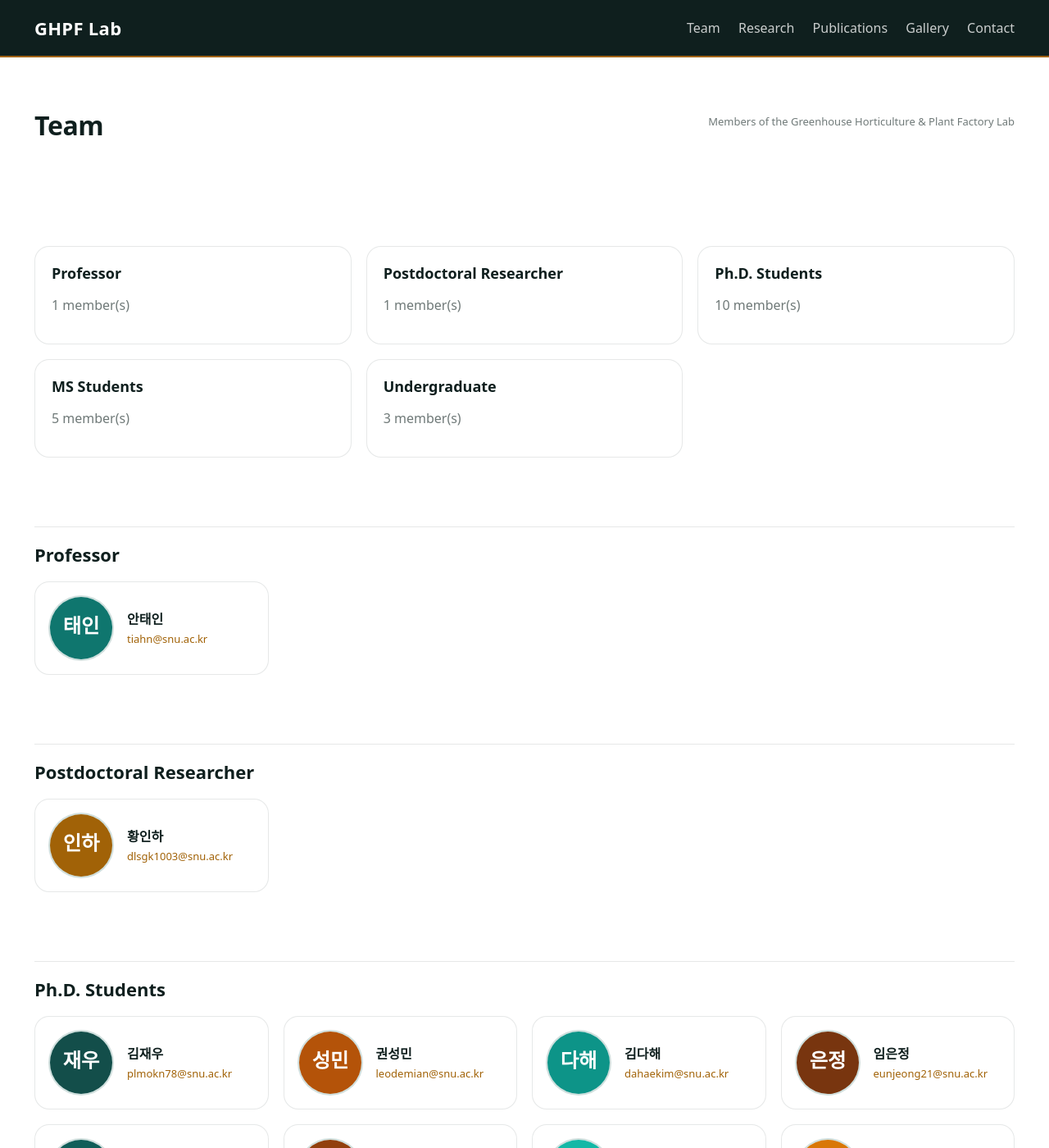
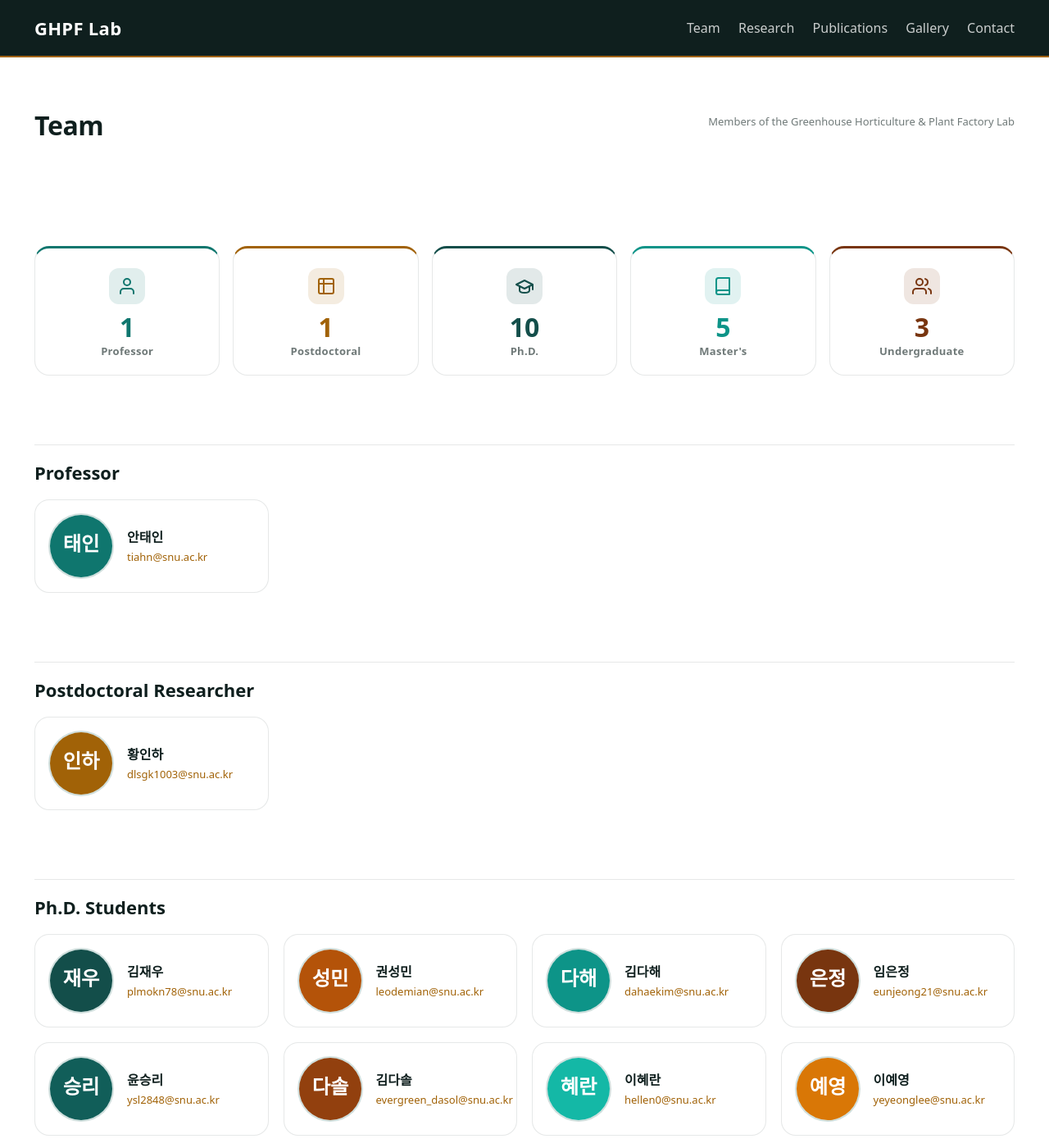
Before and after one commit to evergreendasol/Trial-2-lab-web, a Jekyll site: the page built from team.md, in a window 1280 px wide and 1400 px high. Shown: the whole window at 82% size. Built offline with Jekyll 4.4.1, drawn with Linux system fonts in a browser that asks for light colours.

Commit message:
Redesign team summary cards with accent colors, icons, and big numbers
- 5-column dashboard-style grid with per-category accent colors
- Large count number + icon + label layout
- Colored top border and tinted icon background per category
- Responsive: 3-col on tablet, 2-col on mobile

https://claude.ai/code/session_01TmRjvzfDazRavAh5211o6j

```diff
--- a/assets/css/site.css
+++ b/assets/css/site.css
@@ -407,17 +407,69 @@ a:hover{color:var(--accent)}
 /* =========================
    TEAM
    ========================= */
+.team-summary-grid{
+  display:grid;
+  grid-template-columns:repeat(5,1fr);
+  gap:16px;
+}
+
 .team-summary-card{
+  display:flex;
+  flex-direction:column;
+  align-items:center;
+  text-align:center;
   text-decoration:none;
   color:var(--text);
+  padding:24px 14px 20px;
+  border-radius:18px;
+  background:var(--panel);
+  border:1px solid var(--line);
+  border-top:3px solid var(--card-accent);
+  transition:transform .15s ease, box-shadow .15s ease, border-color .15s ease;
   cursor:pointer;
 }
+
 .team-summary-card:hover{
-  border-color:var(--accent2);
+  transform:translateY(-4px);
+  box-shadow:0 8px 24px rgba(0,0,0,.08);
+  border-color:var(--card-accent);
   color:var(--text);
 }
-.team-summary-card:hover h3{
-  color:var(--accent2);
+
+.team-summary-card__icon{
+  display:flex;
+  align-items:center;
+  justify-content:center;
+  width:44px;
+  height:44px;
+  border-radius:12px;
+  background:color-mix(in srgb, var(--card-accent) 12%, transparent);
+  color:var(--card-accent);
+  margin-bottom:12px;
+}
+
+.team-summary-card__count{
+  font-size:32px;
+  font-weight:800;
+  line-height:1;
+  color:var(--card-accent);
+  margin-bottom:4px;
+}
+
+.team-summary-card__label{
+  font-size:13px;
+  font-weight:600;
+  color:var(--muted);
+  letter-spacing:.3px;
+}
+
+@media (max-width:900px){
+  .team-summary-grid{grid-template-columns:repeat(3,1fr)}
+}
+@media (max-width:500px){
+  .team-summary-grid{grid-template-columns:repeat(2,1fr)}
+  .team-summary-card{padding:18px 10px 16px}
+  .team-summary-card__count{font-size:26px}
 }
 
 .team-section{
--- a/team.md
+++ b/team.md
@@ -20,30 +20,45 @@ title: Team
 
 <!-- Summary -->
 <section class="section">
-  <div class="grid">
-    <a href="#professor" class="card team-summary-card">
-      <h3>Professor</h3>
-      <p class="muted">{{ faculty_count }} member(s)</p>
+  <div class="team-summary-grid">
+    <a href="#professor" class="team-summary-card" style="--card-accent:#0f766e">
+      <span class="team-summary-card__icon">
+        <svg width="24" height="24" fill="none" stroke="currentColor" stroke-width="2" stroke-linecap="round" stroke-linejoin="round" viewBox="0 0 24 24"><path d="M20 21v-2a4 4 0 00-4-4H8a4 4 0 00-4 4v2"/><circle cx="12" cy="7" r="4"/></svg>
+      </span>
+      <span class="team-summary-card__count">{{ faculty_count }}</span>
+      <span class="team-summary-card__label">Professor</span>
     </a>
 
-    <a href="#postdoc" class="card team-summary-card">
-      <h3>Postdoctoral Researcher</h3>
-      <p class="muted">{{ postdoc_count }} member(s)</p>
+    <a href="#postdoc" class="team-summary-card" style="--card-accent:#a16207">
+      <span class="team-summary-card__icon">
+        <svg width="24" height="24" fill="none" stroke="currentColor" stroke-width="2" stroke-linecap="round" stroke-linejoin="round" viewBox="0 0 24 24"><path d="M9 3H5a2 2 0 00-2 2v4m6-6h10a2 2 0 012 2v4M9 3v18m0 0h10a2 2 0 002-2V9M9 21H5a2 2 0 01-2-2V9m0 0h18"/></svg>
+      </span>
+      <span class="team-summary-card__count">{{ postdoc_count }}</span>
+      <span class="team-summary-card__label">Postdoctoral</span>
     </a>
 
-    <a href="#phd" class="card team-summary-card">
-      <h3>Ph.D. Students</h3>
-      <p class="muted">{{ phd_students_count }} member(s)</p>
+    <a href="#phd" class="team-summary-card" style="--card-accent:#134e4a">
+      <span class="team-summary-card__icon">
+        <svg width="24" height="24" fill="none" stroke="currentColor" stroke-width="2" stroke-linecap="round" stroke-linejoin="round" viewBox="0 0 24 24"><path d="M22 10v6M2 10l10-5 10 5-10 5z"/><path d="M6 12v5c0 2 3 3 6 3s6-1 6-3v-5"/></svg>
+      </span>
+      <span class="team-summary-card__count">{{ phd_students_count }}</span>
+      <span class="team-summary-card__label">Ph.D.</span>
     </a>
 
-    <a href="#ms" class="card team-summary-card">
-      <h3>MS Students</h3>
-      <p class="muted">{{ ms_count }} member(s)</p>
+    <a href="#ms" class="team-summary-card" style="--card-accent:#0d9488">
+      <span class="team-summary-card__icon">
+        <svg width="24" height="24" fill="none" stroke="currentColor" stroke-width="2" stroke-linecap="round" stroke-linejoin="round" viewBox="0 0 24 24"><path d="M4 19.5A2.5 2.5 0 016.5 17H20"/><path d="M6.5 2H20v20H6.5A2.5 2.5 0 014 19.5v-15A2.5 2.5 0 016.5 2z"/></svg>
+      </span>
+      <span class="team-summary-card__count">{{ ms_count }}</span>
+      <span class="team-summary-card__label">Master's</span>
     </a>
 
-    <a href="#ug" class="card team-summary-card">
-      <h3>Undergraduate</h3>
-      <p class="muted">{{ ug_count }} member(s)</p>
+    <a href="#ug" class="team-summary-card" style="--card-accent:#78350f">
+      <span class="team-summary-card__icon">
+        <svg width="24" height="24" fill="none" stroke="currentColor" stroke-width="2" stroke-linecap="round" stroke-linejoin="round" viewBox="0 0 24 24"><path d="M17 21v-2a4 4 0 00-4-4H5a4 4 0 00-4 4v2"/><circle cx="9" cy="7" r="4"/><path d="M23 21v-2a4 4 0 00-3-3.87M16 3.13a4 4 0 010 7.75"/></svg>
+      </span>
+      <span class="team-summary-card__count">{{ ug_count }}</span>
+      <span class="team-summary-card__label">Undergraduate</span>
     </a>
   </div>
 </section>
```
